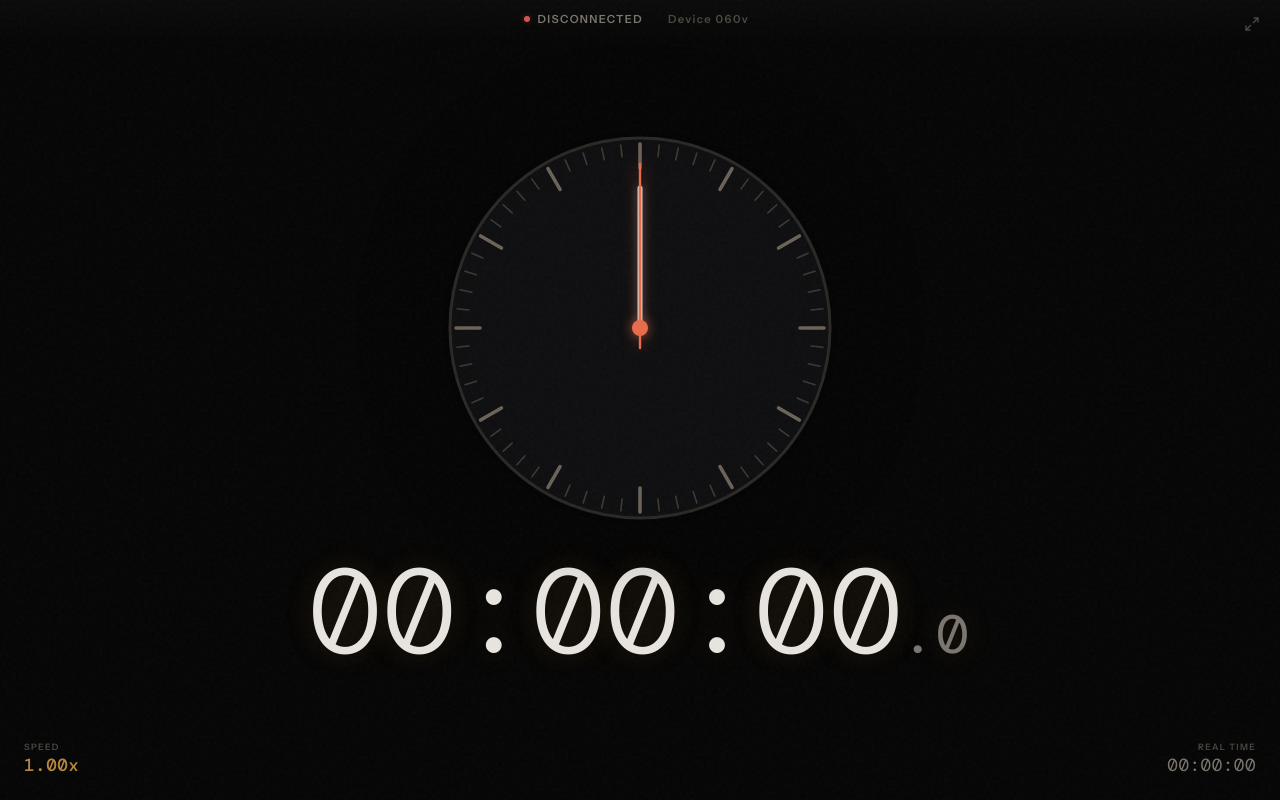
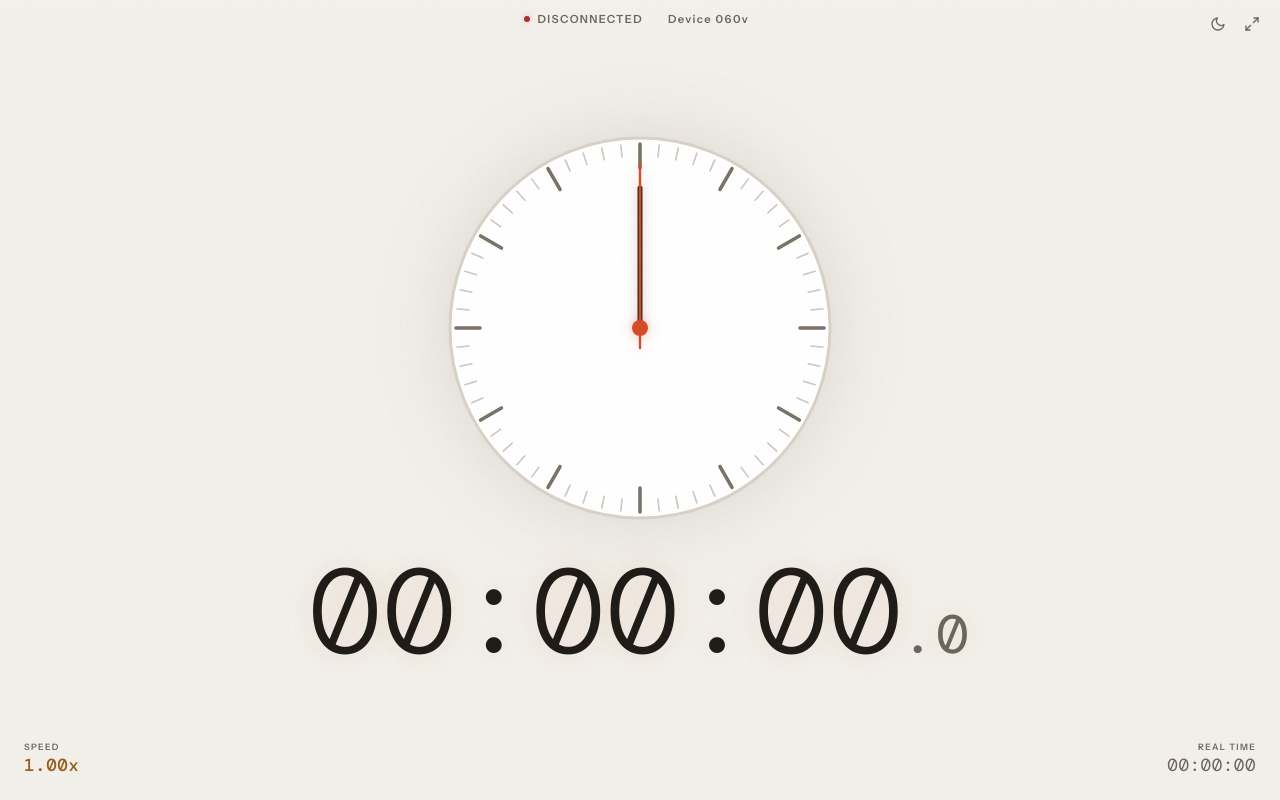
Before and after one commit to pjcdawkins/session-timer, a website with bundled scripts: page public/index.html in a window 1280 px wide. Built offline with nearby package versions, Linux system fonts and the light colour scheme; no server answers.

Commit message:
Add light mode that follows the system theme by default (#10)
* Add light mode that follows the system theme by default

Pages start on the system theme (prefers-color-scheme) and track it live.
A sun/moon button next to the fullscreen button switches theme; a choice
that differs from the system is saved in localStorage, and switching back
to the system's theme clears it. An inline head script applies a saved
choice before first paint to avoid a flash.

Hard-coded dark rgba values (status bar fade, overlays, clock shadow,
glows, hover tint) are now tokens so both themes can set them.

Co-Authored-By: Claude Opus 5.5 <noreply@anthropic.com>

* Improve light-theme contrast and keep theme toggle above overlays

Darken --text-muted, --amber, --amber-dim, --green and --red in the light
palette so small labels, button text and the theme icon meet WCAG AA
against the light backgrounds and button tints. Raise #btn-theme above
the auth gate and QR modal so the theme can be switched on those screens.

Co-Authored-By: Claude Opus 5.5 <noreply@anthropic.com>

* Keep fullscreen button above overlays, matching the theme toggle

Co-Authored-By: Claude Opus 5.5 <noreply@anthropic.com>

* Raise contrast of light muted text and corner button icons

Darken light --text-muted so it clears 4.5:1 on --bg-surface (Screens
panel). Fullscreen and theme icons use --text-secondary (hover:
--text-primary) so they clear 3:1 in dark mode too.

Co-Authored-By: Claude Opus 5.5 <noreply@anthropic.com>

* Fall back to addListener for system theme changes on Safari < 14

Co-Authored-By: Claude Opus 5.5 <noreply@anthropic.com>

* Revert Safari < 14 addListener fallback

Target devices run iPadOS 17.7 (Safari 17), which supports
MediaQueryList.addEventListener.

Co-Authored-By: Claude Opus 5.5 <noreply@anthropic.com>

---------

Co-authored-by: Patrick Dawkins <88795019@users.noreply.github.com>
Co-authored-by: Claude Opus 5.5 <noreply@anthropic.com>

```diff
--- a/public/css/style.css
+++ b/public/css/style.css
@@ -31,12 +31,108 @@
   --hand-minute: #d4cfc7;
   --hand-second: #e86b4c;
   --hand-second-glow: rgba(232, 107, 76, 0.6);
+  --hand-minute-glow: rgba(212, 207, 199, 0.3);
+
+  --overlay-bg: rgba(5, 5, 5, 0.92);
+  --status-bar-bg: rgba(10, 10, 10, 0.95);
+  --clock-shadow: rgba(0, 0, 0, 0.5);
+  --digital-glow-faint: rgba(232, 168, 76, 0.05);
+  --hover-tint: rgba(255, 255, 255, 0.05);
+
+  color-scheme: dark;
 
   --font-mono: 'DM Mono', 'SF Mono', 'Cascadia Mono', monospace;
   --font-sans: 'Instrument Sans', -apple-system, sans-serif;
 
   --ease-out-expo: cubic-bezier(0.16, 1, 0.3, 1);
   --ease-in-out: cubic-bezier(0.4, 0, 0.2, 1);
+}
+
+/* ─── Light Theme ─── */
+/* Applied when the system prefers light (unless overridden to dark),
+   or when explicitly chosen via data-theme="light". Keep both blocks in sync. */
+@media (prefers-color-scheme: light) {
+  :root:not([data-theme="dark"]) {
+    --bg-deep: #f3f0eb;
+    --bg-surface: #ebe7e1;
+    --bg-raised: #ffffff;
+    --bg-inset: #faf8f5;
+
+    --text-primary: #1d1a16;
+    --text-secondary: #6b645b;
+    --text-muted: #6e675d;
+
+    --amber: #94540d;
+    --amber-dim: #985c1b;
+    --amber-glow: rgba(192, 122, 38, 0.15);
+    --amber-glow-strong: rgba(192, 122, 38, 0.35);
+
+    --red: #a82e2e;
+    --red-dim: #d98a8a;
+    --red-glow: rgba(191, 52, 52, 0.25);
+
+    --green: #236d3b;
+    --green-dim: #82c196;
+    --green-glow: rgba(42, 129, 70, 0.25);
+
+    --clock-face: #ffffff;
+    --clock-rim: #d8d1c6;
+    --clock-tick: #cfc7bb;
+    --clock-tick-hour: #7a7166;
+    --hand-minute: #2a2621;
+    --hand-second: #d64a28;
+    --hand-second-glow: rgba(214, 74, 40, 0.3);
+    --hand-minute-glow: rgba(42, 38, 33, 0.15);
+
+    --overlay-bg: rgba(243, 240, 235, 0.92);
+    --status-bar-bg: rgba(243, 240, 235, 0.95);
+    --clock-shadow: rgba(60, 45, 25, 0.12);
+    --digital-glow-faint: rgba(192, 122, 38, 0.03);
+    --hover-tint: rgba(0, 0, 0, 0.05);
+
+    color-scheme: light;
+  }
+}
+
+:root[data-theme="light"] {
+  --bg-deep: #f3f0eb;
+  --bg-surface: #ebe7e1;
+  --bg-raised: #ffffff;
+  --bg-inset: #faf8f5;
+
+  --text-primary: #1d1a16;
+  --text-secondary: #6b645b;
+  --text-muted: #6e675d;
+
+  --amber: #94540d;
+  --amber-dim: #985c1b;
+  --amber-glow: rgba(192, 122, 38, 0.15);
+  --amber-glow-strong: rgba(192, 122, 38, 0.35);
+
+  --red: #a82e2e;
+  --red-dim: #d98a8a;
+  --red-glow: rgba(191, 52, 52, 0.25);
+
+  --green: #236d3b;
+  --green-dim: #82c196;
+  --green-glow: rgba(42, 129, 70, 0.25);
+
+  --clock-face: #ffffff;
+  --clock-rim: #d8d1c6;
+  --clock-tick: #cfc7bb;
+  --clock-tick-hour: #7a7166;
+  --hand-minute: #2a2621;
+  --hand-second: #d64a28;
+  --hand-second-glow: rgba(214, 74, 40, 0.3);
+  --hand-minute-glow: rgba(42, 38, 33, 0.15);
+
+  --overlay-bg: rgba(243, 240, 235, 0.92);
+  --status-bar-bg: rgba(243, 240, 235, 0.95);
+  --clock-shadow: rgba(60, 45, 25, 0.12);
+  --digital-glow-faint: rgba(192, 122, 38, 0.03);
+  --hover-tint: rgba(0, 0, 0, 0.05);
+
+  color-scheme: light;
 }
 
 /* ─── Reset & Base ─── */
@@ -93,7 +189,7 @@ body::before {
   justify-content: center;
   gap: 0.5rem;
   padding: 0.6rem 1rem;
-  background: linear-gradient(to bottom, rgba(10, 10, 10, 0.95), transparent);
+  background: linear-gradient(to bottom, var(--status-bar-bg), transparent);
   z-index: 100;
   font-family: var(--font-sans);
   font-size: 0.7rem;
@@ -130,7 +226,7 @@ body::before {
   width: clamp(200px, 42vmin, 420px);
   height: clamp(200px, 42vmin, 420px);
   flex-shrink: 0;
-  filter: drop-shadow(0 0 40px rgba(0, 0, 0, 0.5));
+  filter: drop-shadow(0 0 40px var(--clock-shadow));
 }
 
 .analog-clock-svg {
@@ -172,7 +268,7 @@ body::before {
   stroke: var(--hand-minute);
   stroke-width: 2.5;
   stroke-linecap: round;
-  filter: drop-shadow(0 0 2px rgba(212, 207, 199, 0.3));
+  filter: drop-shadow(0 0 2px var(--hand-minute-glow));
 }
 
 .hand-second {
@@ -197,7 +293,7 @@ body::before {
   color: var(--text-primary);
   text-shadow:
     0 0 30px var(--amber-glow),
-    0 0 60px rgba(232, 168, 76, 0.05);
+    0 0 60px var(--digital-glow-faint);
   line-height: 1;
   text-align: center;
   white-space: nowrap;
@@ -284,7 +380,7 @@ body::before {
   display: flex;
   align-items: center;
   justify-content: center;
-  background: rgba(5, 5, 5, 0.92);
+  background: var(--overlay-bg);
   backdrop-filter: blur(20px);
   -webkit-backdrop-filter: blur(20px);
   animation: fadeIn 0.4s var(--ease-out-expo);
@@ -732,7 +828,7 @@ body::before {
   display: flex;
   align-items: center;
   justify-content: center;
-  background: rgba(5, 5, 5, 0.92);
+  background: var(--overlay-bg);
   backdrop-filter: blur(20px);
   -webkit-backdrop-filter: blur(20px);
   animation: fadeIn 0.4s var(--ease-out-expo);
@@ -889,11 +985,13 @@ body::before {
 }
 
 /* ─── Fullscreen Button ─── */
-#btn-fullscreen {
+#btn-fullscreen,
+#btn-theme {
   position: fixed;
   top: 0.5rem;
   right: 0.75rem;
-  z-index: 200;
+  /* Above the auth gate and QR modal so these stay usable on those screens */
+  z-index: 1001;
   display: flex;
   align-items: center;
   justify-content: center;
@@ -902,18 +1000,24 @@ body::before {
   background: transparent;
   border: none;
   border-radius: 5px;
-  color: var(--text-muted);
+  color: var(--text-secondary);
   cursor: pointer;
   transition: color 0.2s, background 0.2s;
   padding: 0;
 }
 
-#btn-fullscreen:hover {
-  color: var(--text-secondary);
-  background: rgba(255, 255, 255, 0.05);
+#btn-theme {
+  right: 2.9rem;
 }
 
-#btn-fullscreen svg {
+#btn-fullscreen:hover,
+#btn-theme:hover {
+  color: var(--text-primary);
+  background: var(--hover-tint);
+}
+
+#btn-fullscreen svg,
+#btn-theme svg {
   display: block;
 }
 
--- a/public/index.html
+++ b/public/index.html
@@ -5,6 +5,10 @@
   <meta name="viewport" content="width=device-width, initial-scale=1.0, viewport-fit=cover">
   <title>Session Timer</title>
   <link rel="stylesheet" href="/css/style.css">
+  <script>
+    // Apply a saved theme before first paint (see js/theme.js).
+    try { const t = localStorage.getItem("theme"); if (t) document.documentElement.dataset.theme = t; } catch {}
+  </script>
 </head>
 <body>
   <div class="app">
--- a/public/js/lead.js
+++ b/public/js/lead.js
@@ -3,12 +3,14 @@ import { updateState, initAnalogClock, initDisplay, startRenderLoop } from "./ti
 import { initWakeLock } from "./wake-lock.js";
 import { renderSVG } from "./vendor/uqr.js";
 import { initFullscreen } from "./fullscreen.js";
+import { initTheme } from "./theme.js";
 import { initOffline } from "./offline.js";
 
 initAnalogClock(document.getElementById("analog-clock"));
 initDisplay();
 initWakeLock();
 initFullscreen();
+initTheme();
 initOffline();
 
 const authGate = document.getElementById("auth-gate");
--- /dev/null
+++ b/public/js/theme.js
@@ -0,0 +1,60 @@
+/**
+ * Light/dark theme toggle. With no saved choice the page follows the system
+ * theme (via the prefers-color-scheme CSS media query). Picking the theme that
+ * matches the system clears the saved choice, so it goes back to following it.
+ *
+ * The saved choice is applied before first paint by an inline script in each
+ * page's <head>; keep STORAGE_KEY in sync with it.
+ */
+
+const STORAGE_KEY = "theme";
+
+const ICON_SUN = `<svg xmlns="http://www.w3.org/2000/svg" width="16" height="16" viewBox="0 0 24 24" fill="none" stroke="currentColor" stroke-width="2" stroke-linecap="round" stroke-linejoin="round">
+  <circle cx="12" cy="12" r="4"/>
+  <path d="M12 2v2M12 20v2M4.93 4.93l1.41 1.41M17.66 17.66l1.41 1.41M2 12h2M20 12h2M4.93 19.07l1.41-1.41M17.66 6.34l1.41-1.41"/>
+</svg>`;
+
+const ICON_MOON = `<svg xmlns="http://www.w3.org/2000/svg" width="16" height="16" viewBox="0 0 24 24" fill="none" stroke="currentColor" stroke-width="2" stroke-linecap="round" stroke-linejoin="round">
+  <path d="M21 12.79A9 9 0 1 1 11.21 3 7 7 0 0 0 21 12.79z"/>
+</svg>`;
+
+const systemDark = window.matchMedia("(prefers-color-scheme: dark)");
+
+function systemTheme() {
+  return systemDark.matches ? "dark" : "light";
+}
+
+function currentTheme() {
+  return document.documentElement.dataset.theme || systemTheme();
+}
+
+function applyTheme(theme) {
+  if (theme === systemTheme()) {
+    delete document.documentElement.dataset.theme;
+    try { localStorage.removeItem(STORAGE_KEY); } catch {}
+  } else {
+    document.documentElement.dataset.theme = theme;
+    try { localStorage.setItem(STORAGE_KEY, theme); } catch {}
+  }
+}
+
+export function initTheme() {
+  const btn = document.createElement("button");
+  btn.id = "btn-theme";
+  document.body.appendChild(btn);
+
+  function update() {
+    // Show the icon for the theme a click will switch to.
+    const isDark = currentTheme() === "dark";
+    btn.innerHTML = isDark ? ICON_SUN : ICON_MOON;
+    btn.setAttribute("aria-label", isDark ? "Switch to light mode" : "Switch to dark mode");
+  }
+
+  btn.addEventListener("click", () => {
+    applyTheme(currentTheme() === "dark" ? "light" : "dark");
+    update();
+  });
+
+  systemDark.addEventListener("change", update);
+  update();
+}
--- a/public/js/viewer.js
+++ b/public/js/viewer.js
@@ -2,12 +2,14 @@ import { connect, getClientName, setClientName } from "./websocket-client.js";
 import { updateState, initAnalogClock, initDisplay, startRenderLoop } from "./timer-display.js";
 import { initWakeLock } from "./wake-lock.js";
 import { initFullscreen } from "./fullscreen.js";
+import { initTheme } from "./theme.js";
 import { initOffline } from "./offline.js";
 
 initAnalogClock(document.getElementById("analog-clock"));
 initDisplay();
 initWakeLock();
 initFullscreen();
+initTheme();
 initOffline();
 
 const statusBar = document.getElementById("status-bar");
--- a/public/sw.js
+++ b/public/sw.js
@@ -18,6 +18,7 @@ const SHELL = [
   "/js/fullscreen.js",
   "/js/lead.js",
   "/js/offline.js",
+  "/js/theme.js",
   "/js/timer-display.js",
   "/js/viewer.js",
   "/js/wake-lock.js",
```
Also changed, not shown: public/lead.html (+4 -0 lines).
